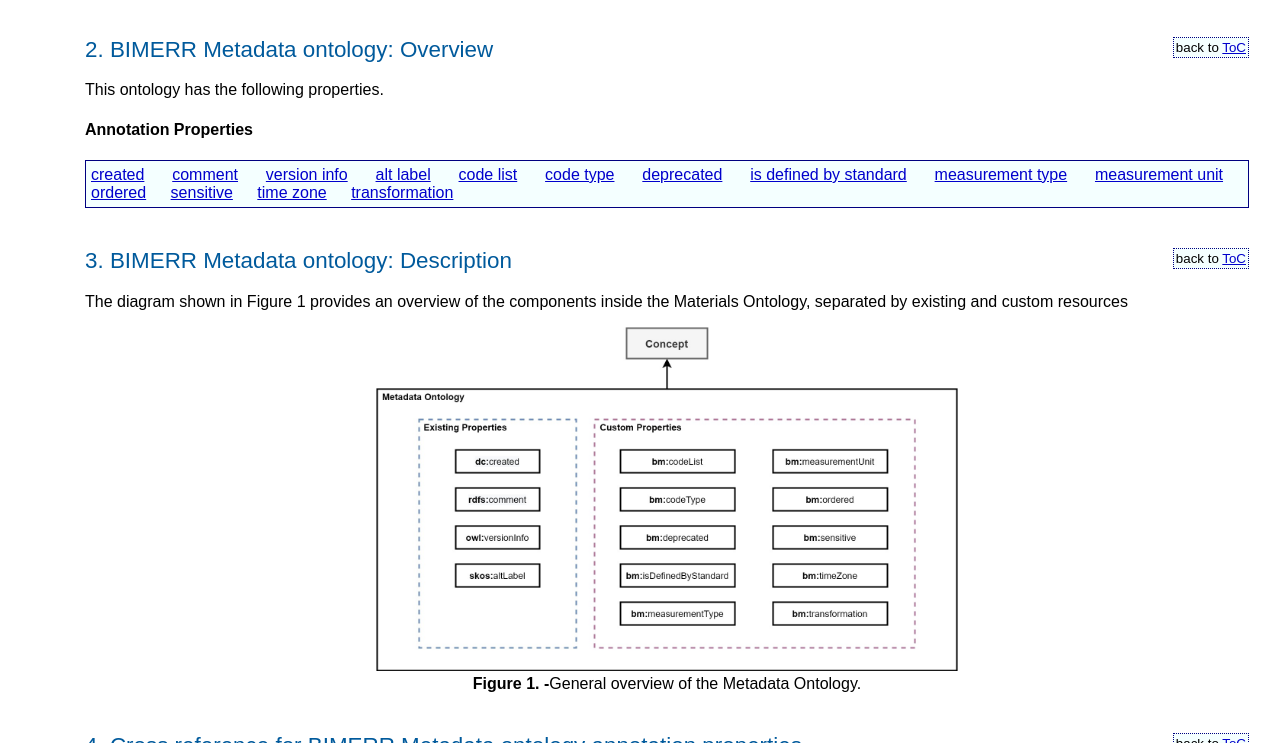
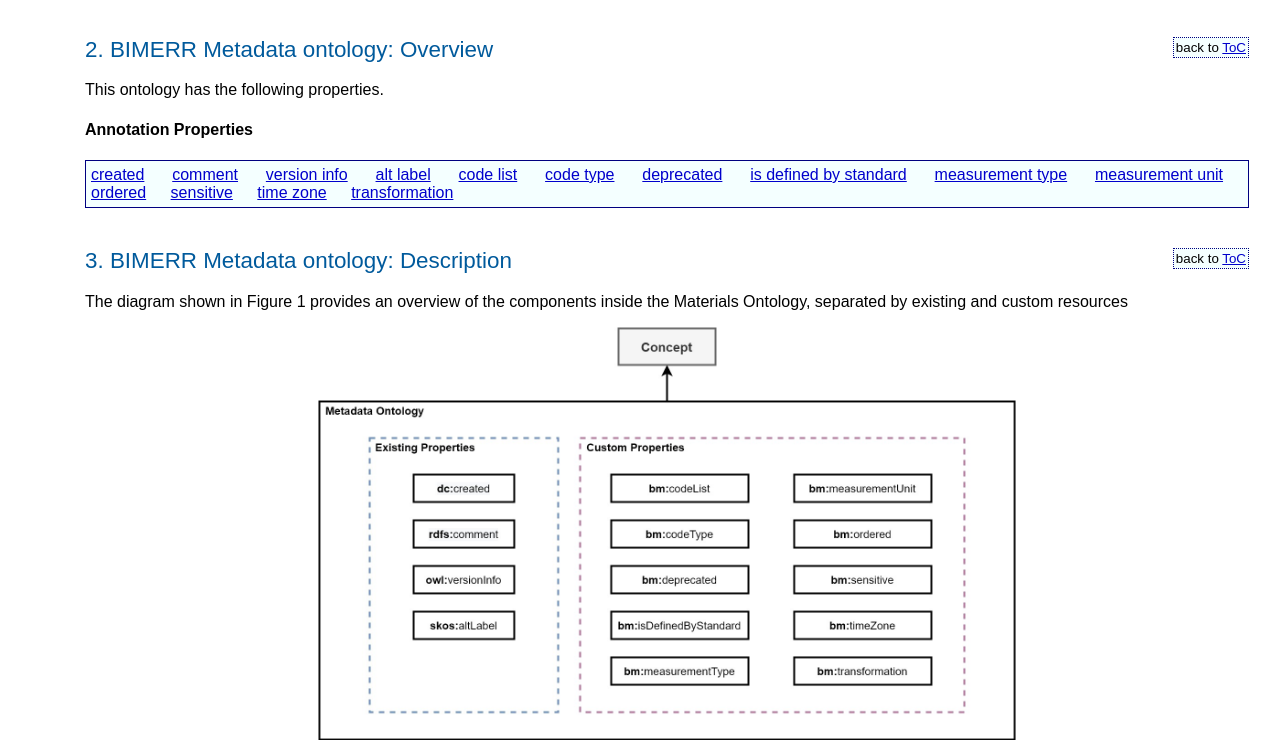
Before and after one commit to oeg-upm/bimerr-metadata, a plain HTML site: page documentation/index.html in a window 1280 px wide. Shown: the part 2057-2800 px from the top of the page. Drawn offline with Linux system fonts and the light colour scheme.

```diff
--- a/documentation/sections/description-en.html
+++ b/documentation/sections/description-en.html
@@ -4,7 +4,7 @@
 
 <center>
 
-<img src="resources/images/diagram.jpg" alt="General Overview of the Metadata Ontology", width="50%">
+<img src="resources/images/diagram.jpg" alt="General Overview of the Metadata Ontology", width="60%">
 <figcaption><b>Figure 1. -</b>General overview of the Metadata Ontology.</figcaption>
 
 </center>
```
